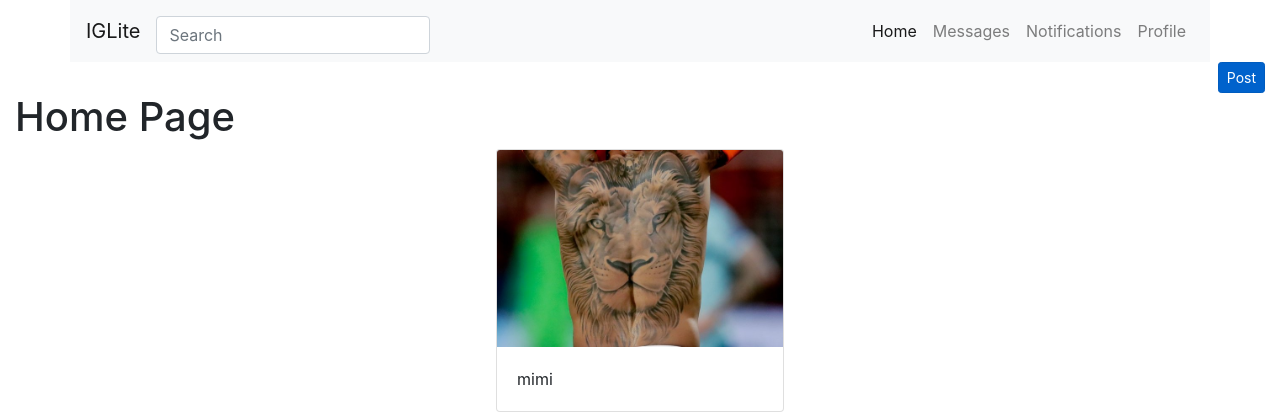
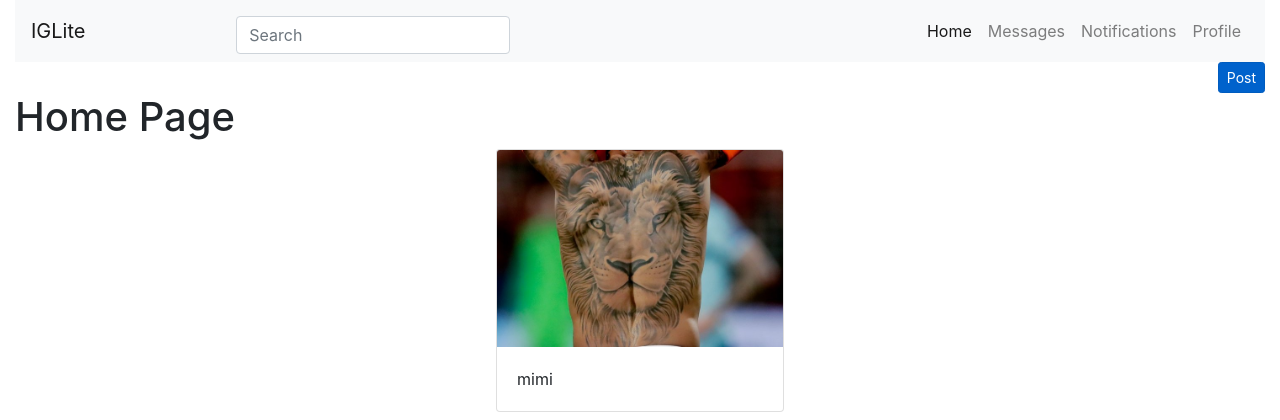
Before and after one commit to lodyne/IGLite, a Django app: page / in a window 1280 px wide. Shown: the top 420 px of the page. Run offline with Django 3.2, Linux system fonts and the light colour scheme; data comes from the database, SQL or seed files in the repository; some libraries are stand-ins or nearby versions.

Commit message:
aligning nav bar items

```diff
--- a/insta/templates/insta/base.html
+++ b/insta/templates/insta/base.html
@@ -23,9 +23,8 @@
 	</head>
 	<body>
 		<div class="container-fluid">
-			<div class="d-flex justify-content-around">
-				<nav class="container navbar navbar-expand-lg navbar-light bg-light">
-					<div>
+			<nav class="navbar navbar-expand-lg navbar-light bg-light">
+				<div class="navbar-nav mr-auto">
 					<a class="navbar-brand" href="{% url 'insta-home' %}">IGLite</a>
 					<button
 						class="navbar-toggler"
@@ -40,8 +39,8 @@
 					</button>
 				</div>
 
-					<div class="navbar-collapse mt-2">
-						<form class="form-inline">
+				<div class="navbar-collapse mx-auto order-0 mt-2">
+					<form class="form-inline mx-auto">
 						<input
 							class="form-control mr-sm-1"
 							type="search"
@@ -51,20 +50,15 @@
 					</form>
 				</div>
 
-					<div
-						class="collapse navbar-collapse justify-content-end"
-						id="navbarNavDropdown"
-					>
-						<ul class="navbar-nav">
+				<div class="collapse navbar-collapse" id="navbarNavDropdown">
+					<ul class="navbar-nav ml-auto">
 						<li class="nav-item active">
 							<a class="nav-link" href="{% url 'insta-home' %}"
 								>Home <span class="sr-only">(current)</span></a
 							>
 						</li>
 						<li class="nav-item">
-								<a class="nav-link" href="{% url 'insta-message' %}"
-									>Messages</a
-								>
+							<a class="nav-link" href="{% url 'insta-message' %}">Messages</a>
 						</li>
 						<li class="nav-item">
 							<a class="nav-link" href="{% url 'insta-notification' %}"
@@ -77,7 +71,6 @@
 					</ul>
 				</div>
 			</nav>
-			</div>
 			<div class="d-flex justify-content-end">
 				<a
 					href="{% url 'insta-upload_post' %}"
```
Lines whose indentation alone changed are shown as unchanged.
